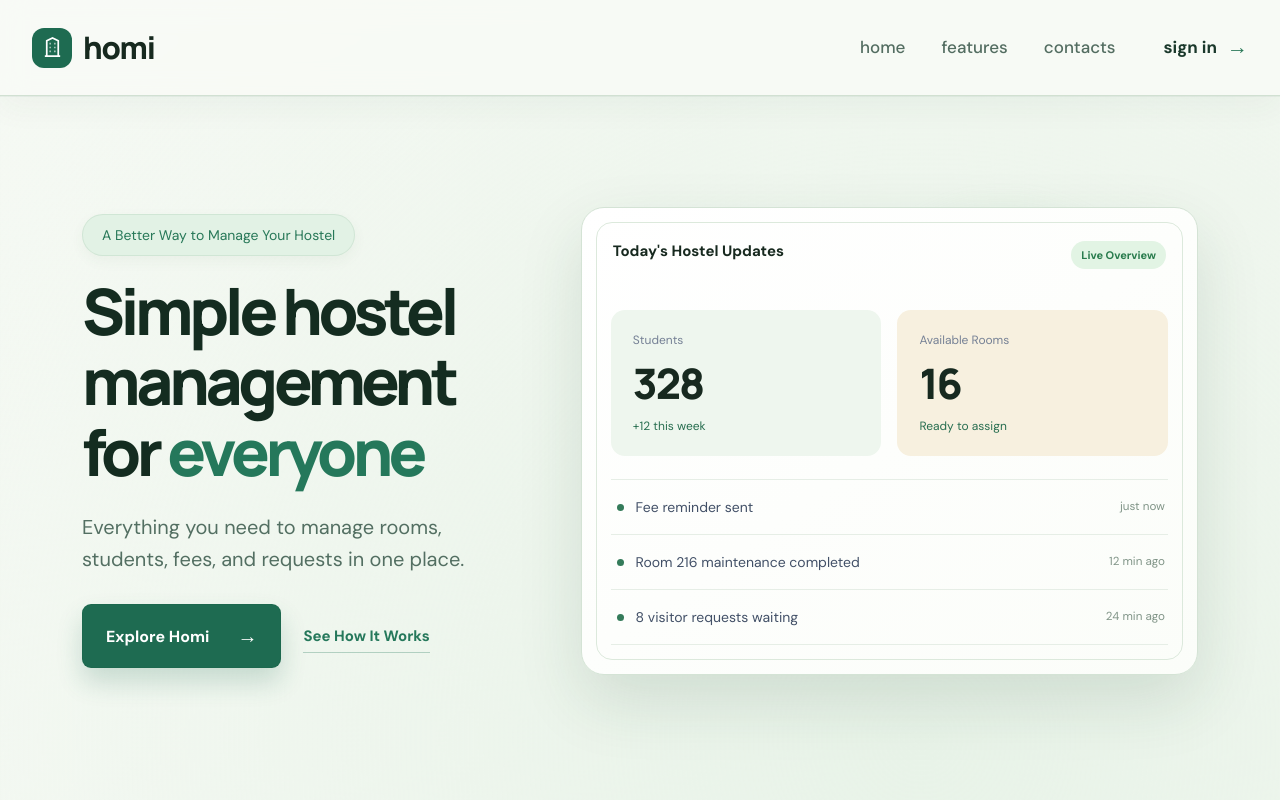
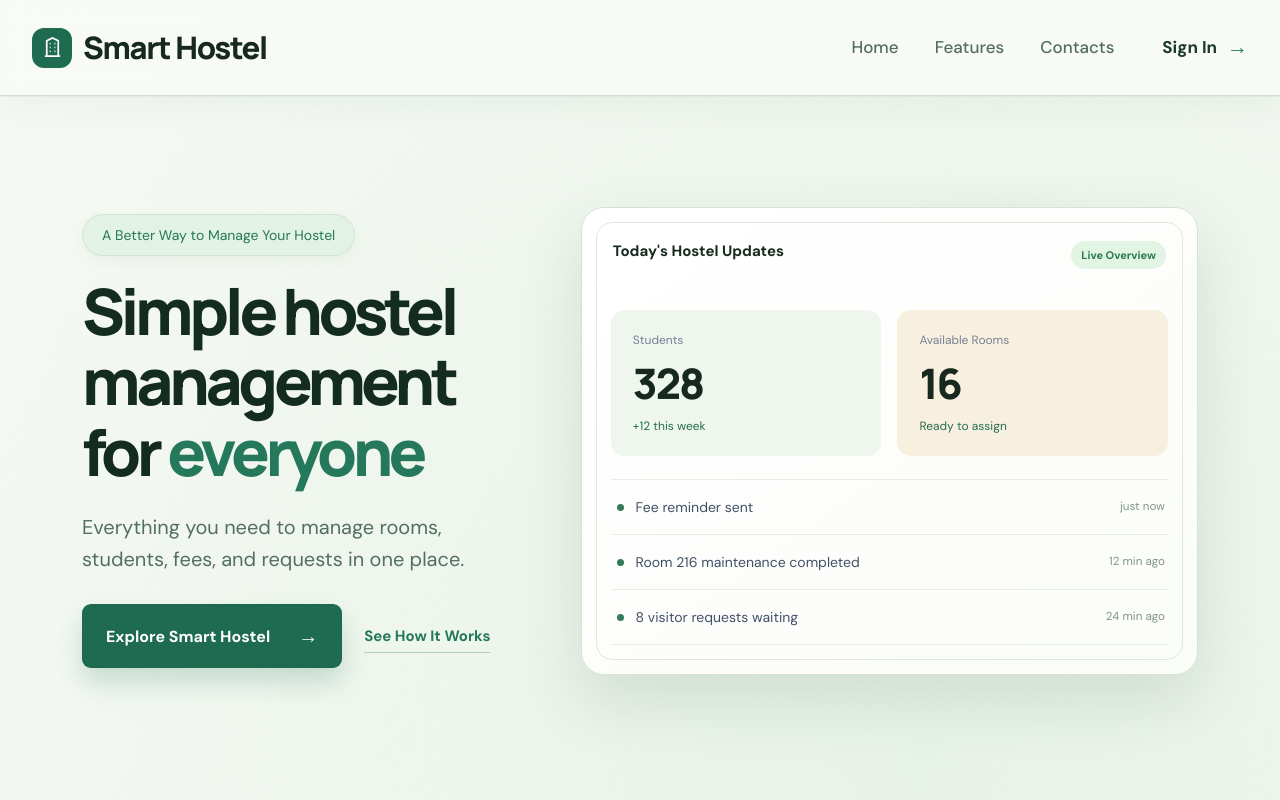
Before and after one commit to Rishiiii-i/Hostel-Management-System, a React app in the folder frontend/: page / in a window 1280 px wide. Shown: the top 800 px of the page. Built offline with nearby package versions, Linux system fonts and the light colour scheme; the HTML template or start-up script is replaced by a standard one.

Commit message:
Update UI labels and auth page text

```diff
--- a/frontend/src/App.jsx
+++ b/frontend/src/App.jsx
@@ -46,8 +46,8 @@ function App() {
   }
 
   return <main id="home">
-    <nav className="nav"><a className="brand" href="#home"><span><Icon name="building" /></span> homi</a><div className="nav-links"><a href="#home">home</a><a href="#features">features</a><a href="#contact">contacts</a></div><a className="login" href="#login">sign in <b>→</b></a></nav>
-    <section className="hero"><div><p className="label coral">A Better Way to Manage Your Hostel</p><h1>Simple hostel management<br />for <em>everyone</em></h1><p>Everything you need to manage rooms, students, fees, and requests in one place.</p><div className="hero-actions"><a className="button" href="#roles">Explore Homi <b>&rarr;</b></a><a href="#process" className="secondary">See How It Works</a></div></div><div className="hero-board"><div className="board-head"><span>Today's Hostel Updates</span><i>Live Overview</i></div><div className="board-numbers"><article><small>Students</small><b>328</b><span>+12 this week</span></article><article><small>Available Rooms</small><b>16</b><span>Ready to assign</span></article></div><div className="board-list"><p><b></b> Fee reminder sent <small>just now</small></p><p><b></b> Room 216 maintenance completed <small>12 min ago</small></p><p><b></b> 8 visitor requests waiting <small>24 min ago</small></p></div></div></section>
+    <nav className="nav"><a className="brand" href="#home"><span><Icon name="building" /></span> Smart Hostel</a><div className="nav-links"><a href="#home">Home</a><a href="#features">Features</a><a href="#contact">Contacts</a></div><a className="login" href="#login">Sign In <b>→</b></a></nav>
+    <section className="hero"><div><p className="label coral">A Better Way to Manage Your Hostel</p><h1>Simple hostel management<br />for <em>everyone</em></h1><p>Everything you need to manage rooms, students, fees, and requests in one place.</p><div className="hero-actions"><a className="button" href="#roles">Explore Smart Hostel <b>&rarr;</b></a><a href="#process" className="secondary">See How It Works</a></div></div><div className="hero-board"><div className="board-head"><span>Today's Hostel Updates</span><i>Live Overview</i></div><div className="board-numbers"><article><small>Students</small><b>328</b><span>+12 this week</span></article><article><small>Available Rooms</small><b>16</b><span>Ready to assign</span></article></div><div className="board-list"><p><b></b> Fee reminder sent <small>just now</small></p><p><b></b> Room 216 maintenance completed <small>12 min ago</small></p><p><b></b> 8 visitor requests waiting <small>24 min ago</small></p></div></div></section>
     <section className="section feature-section" id="features"><header><p className="label violet">Features</p><h2>Everything You Need<br />in One Place</h2><p className="sub">Simple tools for administrators, wardens, and students.</p></header><div className="feature-grid">{features.map(([icon,title,copy],i)=><article key={title}><span className={'icon-box box-'+i}><Icon name={icon}/></span><h3>{title}</h3><p>{copy}</p><a href={'#feature-'+i}>Learn More <b>&rarr;</b></a></article>)}</div></section>
     <section className="section process" id="process"><header><p className="label violet">How It Works</p><h2>Get Started in<br />3 Easy Steps</h2><p className="sub">Set up your hostel and manage every day from one place.</p></header><div className="step-grid">{steps.map(([icon,title,copy],i)=><article key={title}><div className="step-number">{i+1}</div><span className="step-icon"><Icon name={icon}/></span><h3>{title}</h3><p>{copy}</p></article>)}</div></section>
     <section className="section roles" id="roles"><header><p className="label pink">Dashboards</p><h2>A Dashboard for<br />Every User</h2><p className="sub">The right tools and information for every hostel role.</p></header><div className="role-grid">{roles.map(([icon,title,copy],i)=><article key={title}><span className={'role-icon role-'+i}><Icon name={icon}/></span><h3>{title}</h3><p>{copy}</p><a href="#login">View Dashboard <b>&rarr;</b></a></article>)}</div></section>
@@ -56,7 +56,7 @@ function App() {
     <section className="contact-section" id="contact">
       <div className="contact-intro"><p className="label coral">Contact Us</p><h2>Let&apos;s talk about<br />your hostel.</h2><p>Tell us a little about your hostel and how we can help. Our team will get back to you soon.</p><a href="mailto:rishi@snhoor.com">rishi@snhoor.com</a><a href="mailto:dileep@shnoor.com">dileep@shnoor.com</a></div>
       <form className="contact-form" onSubmit={(event) => event.preventDefault()}><label>Name<input type="text" placeholder="Enter your name" required /></label><label>Feedback<textarea placeholder="Write your feedback" required></textarea></label><button className="button" type="submit">Submit <b>&rarr;</b></button></form>
-    </section><footer><div><a className="brand" href="#home"><span><Icon name="building" /></span> homi</a><p>a simpler digital home for hostel operations and everyday community life</p></div><div><h4>explore</h4><a href="#home">home</a><a href="#features">features</a><a href="#roles">dashboards</a><a href="#process">how it works</a><a href="#contact">contacts</a></div><div><h4>get in touch</h4><a href="mailto:rishi@snhoor.com">rishi@snhoor.com</a><a href="mailto:dileep@shnoor.com">dileep@shnoor.com</a></div><p className="copyright">&copy; 2026 Homi. All Rights Reserved.</p></footer>
+    </section><footer><div><a className="brand" href="#home"><span><Icon name="building" /></span> Smart Hostel</a><p>a simpler digital home for hostel operations and everyday community life</p></div><div><h4>explore</h4><a href="#home">home</a><a href="#features">features</a><a href="#roles">dashboards</a><a href="#process">how it works</a><a href="#contact">contacts</a></div><div><h4>get in touch</h4><a href="mailto:rishi@snhoor.com">rishi@snhoor.com</a><a href="mailto:dileep@shnoor.com">dileep@shnoor.com</a></div><p className="copyright">&copy; 2026 Smart Hostel. All Rights Reserved.</p></footer>
   </main>
 }
 export default App
--- a/frontend/src/layouts/AuthLayout.jsx
+++ b/frontend/src/layouts/AuthLayout.jsx
@@ -1,14 +1,14 @@
 export default function AuthLayout({ children }) {
   return <main className="auth-page">
     <section className="auth-showcase">
-      <a className="auth-brand" href="#home"><span><svg viewBox="0 0 24 24" fill="none" aria-hidden="true"><path d="M4 21h16M6 21V5l6-3 6 3v16M9 8h1M14 8h1M9 12h1M14 12h1M9 16h1M14 16h1" /></svg></span> homi</a>
+      <a className="auth-brand" href="#home"><span><svg viewBox="0 0 24 24" fill="none" aria-hidden="true"><path d="M4 21h16M6 21V5l6-3 6 3v16M9 8h1M14 8h1M9 12h1M14 12h1M9 16h1M14 16h1" /></svg></span> Smart Hostel</a>
       <div className="auth-showcase__content">
         <p className="auth-kicker">A CALMER WAY TO RUN YOUR HOSTEL</p>
         <h2>Make room for<br /><em>better hostel days.</em></h2>
         <p className="auth-description">Bring residents, rooms, payments, and everyday requests together in one clear, friendly workspace.</p>
         <div className="auth-stats"><div><b>328</b><span>residents</span></div><div><b>16</b><span>rooms open</span></div><div><b>24/7</b><span>clear overview</span></div></div>
       </div>
-      <p className="auth-footer">&copy; 2026 homi &middot; built for hostel life</p>
+      <p className="auth-footer">&copy; 2026 Smart Hostel &middot; built for hostel life</p>
     </section>
     <section className="auth-panel">{children}</section>
   </main>
--- a/frontend/src/pages/Login.jsx
+++ b/frontend/src/pages/Login.jsx
@@ -30,7 +30,7 @@ export default function Login({ mode = 'login' }) {
   return <div className="auth-card">
     <a className="auth-card-back" href="#home">&larr; Back to home</a>
     <div className="auth-card__top">
-      <h1>{isSignup ? 'Create your Homi account' : 'Welcome back'}</h1>
+      <h1>{isSignup ? 'Create your Smart Hostel account' : 'Welcome back'}</h1>
       <p>{isSignup ? 'Set up a calmer way to manage hostel life.' : 'Sign in to continue to your hostel workspace.'}</p>
     </div>
 
@@ -40,9 +40,9 @@ export default function Login({ mode = 'login' }) {
 
       <label>PASSWORD<input type="password" placeholder="Enter your password" autoComplete={isSignup ? 'new-password' : 'current-password'} required /></label>
       {!isSignup && <a className="auth-forgot" href="#forgot-password">Forgot password?</a>}
-      <button className="auth-submit" type="submit">{isSignup ? `Create ${roleName} account` : `Sign in as ${roleName}`} <b>&rarr;</b></button>
+      <button className="auth-submit" type="submit">{isSignup ? 'Sign up' : 'Sign in'} <b>&rarr;</b></button>
     </form>
 
-    <p className="auth-switch">{isSignup ? 'Already have an account?' : 'New to Homi?'} <a href={isSignup ? '#login' : '#signup'}>{isSignup ? 'Sign in' : 'Create an account'}</a></p>
+    <p className="auth-switch">{isSignup ? 'Already have an account?' : 'New to Smart Hostel?'} <a href={isSignup ? '#login' : '#signup'}>{isSignup ? 'Sign in' : 'Create an account'}</a></p>
   </div>
 }
```
